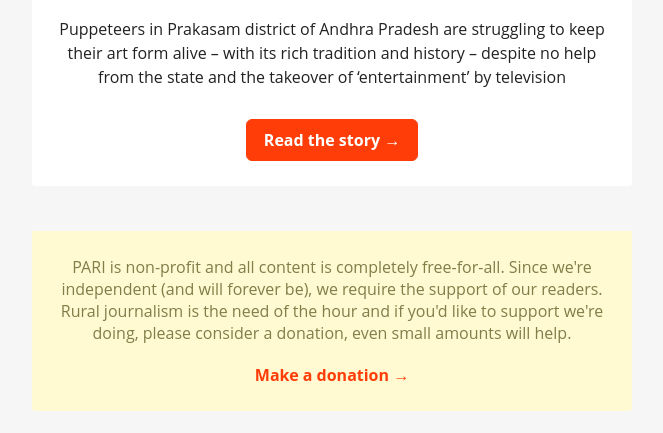
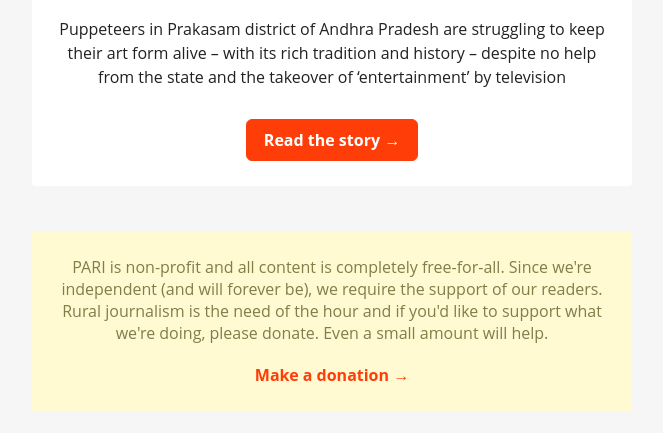
Before and after one commit to adityadipankar/pari-new-post, a plain HTML site: page index.html in a window 1280 px wide. Shown: the part 403-836 px from the top of the page, without its empty margins (308-971 px from the left). Drawn offline with Linux system fonts and the light colour scheme.

Commit message:
Some edits to the content

```diff
--- a/index.html
+++ b/index.html
@@ -1,6 +1,3 @@
-<!-- THIS EMAIL WAS BUILT AND TESTED WITH LITMUS http://litmus.com -->
-<!-- IT WAS RELEASED UNDER THE MIT LICENSE https://opensource.org/licenses/MIT -->
-<!-- QUESTIONS? TWEET US @LITMUSAPP -->
 <!doctype html>
 <html>
 <head>
@@ -140,7 +137,7 @@ div[style*="margin: 16px 0;"] { margin: 0 !important; }
           <table align="center" border="0" cellpadding="0" cellspacing="0" width="100%" style="max-width:600px;">   <!-- CALL for DONATION -->
             <tr>
               <td align="center" bgcolor="#fffad2" style="border-radius: 0 0 3px 3px; padding: 25px; font-family: Open Sans, Helvetica, Arial, sans-serif; margin-bottom:25px;color:#827d49;">
-                PARI is non-profit and all content is completely free-for-all. Since we're independent (and will forever be), we require the support of our readers. Rural journalism is the need of the hour and if you'd like to support we're doing, please consider a donation, even small amounts will help.
+                PARI is non-profit and all content is completely free-for-all. Since we're independent (and will forever be), we require the support of our readers. Rural journalism is the need of the hour and if you'd like to support what we're doing, please donate. Even a small amount will help.
                 <a href="https://ruralindiaonline.org/articles/pulling-the-last-of-the-strings" target="_blank" style="font-size: 16px;font-weight: bold;font-family: Open Sans, Helvetica, Arial, sans-serif;color: #FF3D08;text-decoration: none;padding: 20px 17px 0px 17px;display: block;">Make a donation &rarr;</a>
               </td>
             </tr>
```
